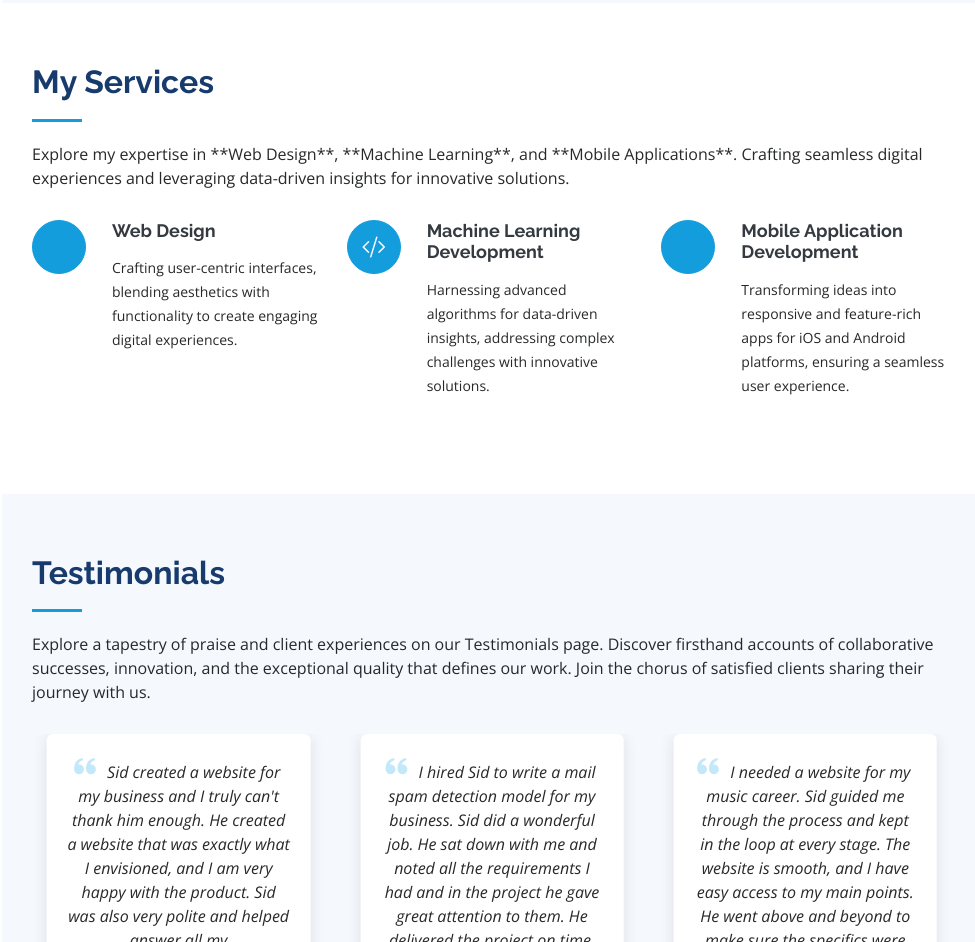
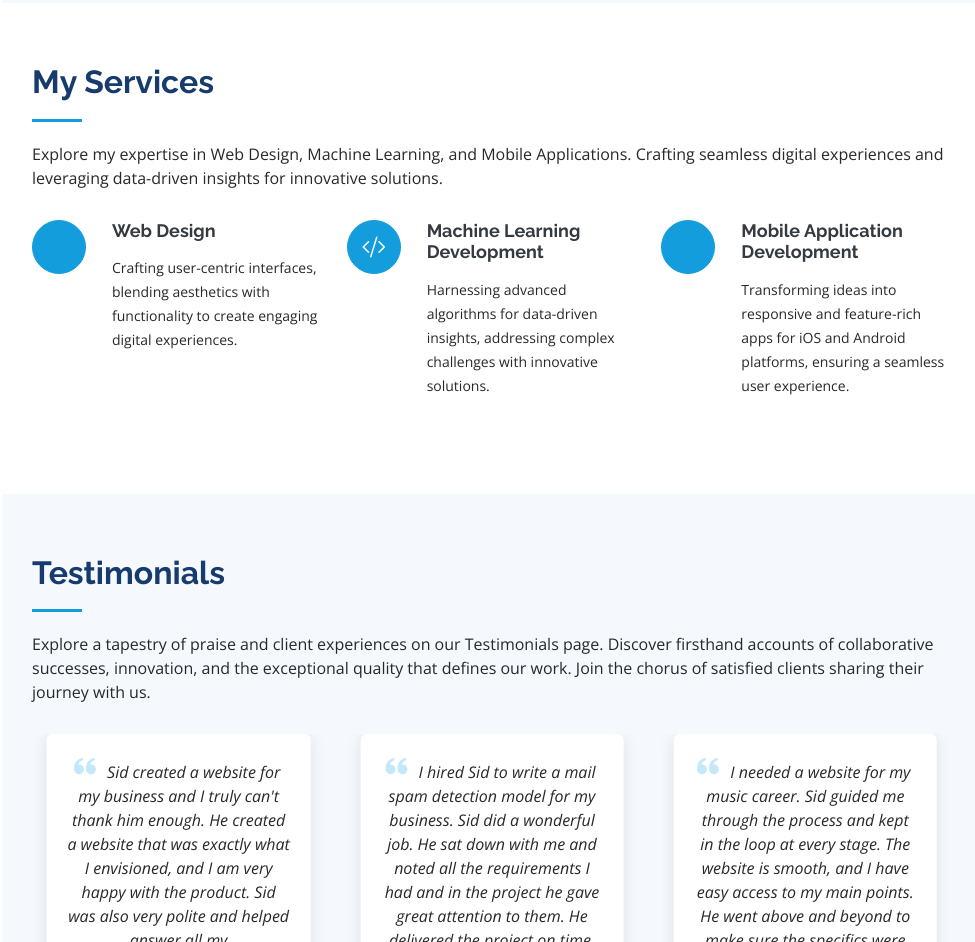
Before and after one commit to emperorsid920/PorfolioWeb, a plain HTML site: page index.html in a window 1280 px wide. Shown: the part 3031-3973 px from the top of the page, without its empty margins (298-1273 px from the left). Drawn offline with nearby package versions, Linux system fonts and the light colour scheme; some icons are missing.

Commit message:
Update index.html

```diff
--- a/index.html
+++ b/index.html
@@ -293,7 +293,7 @@
 
         <div class="section-title">
           <h2>My Services</h2>
-          <p>Explore my expertise in **Web Design**, **Machine Learning**, and **Mobile Applications**. Crafting seamless digital experiences and leveraging data-driven insights for innovative solutions.</p>
+          <p>Explore my expertise in Web Design, Machine Learning, and Mobile Applications. Crafting seamless digital experiences and leveraging data-driven insights for innovative solutions.</p>
         </div>
 
         <div class="row">
```
